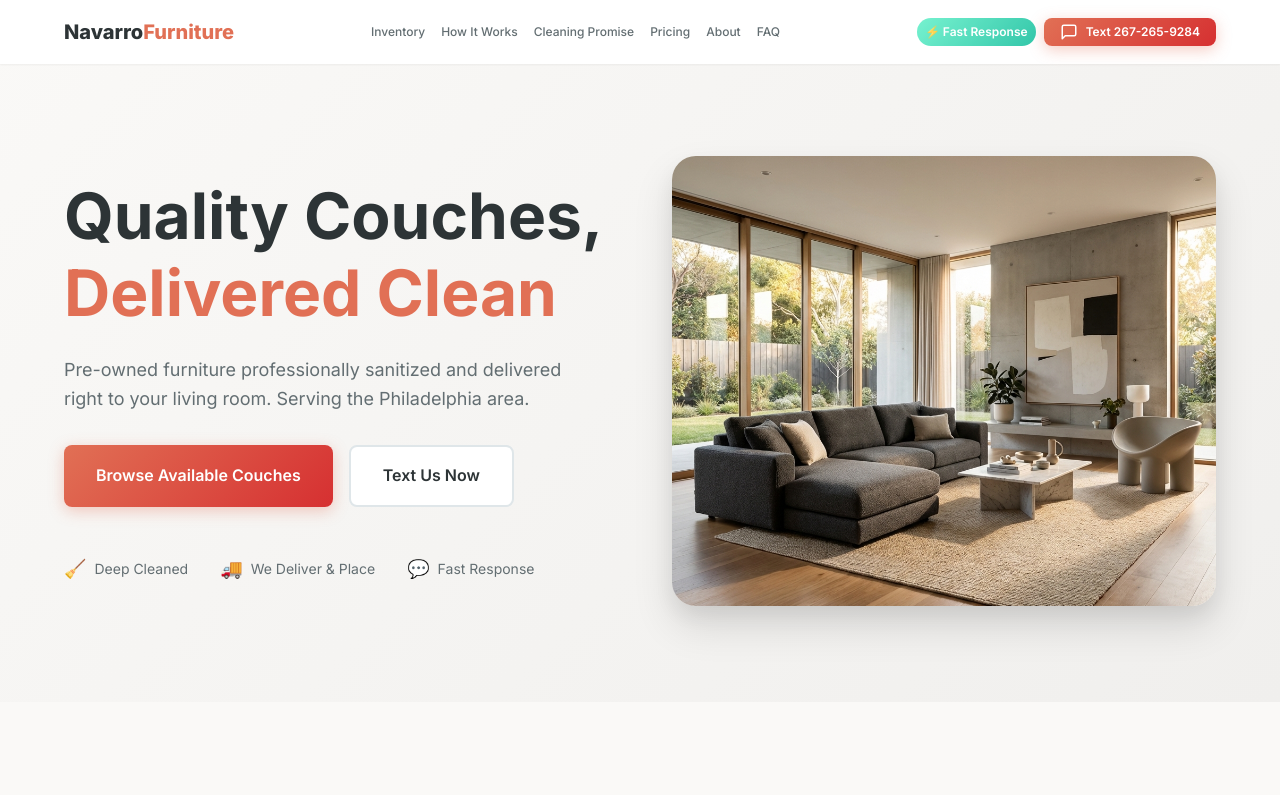
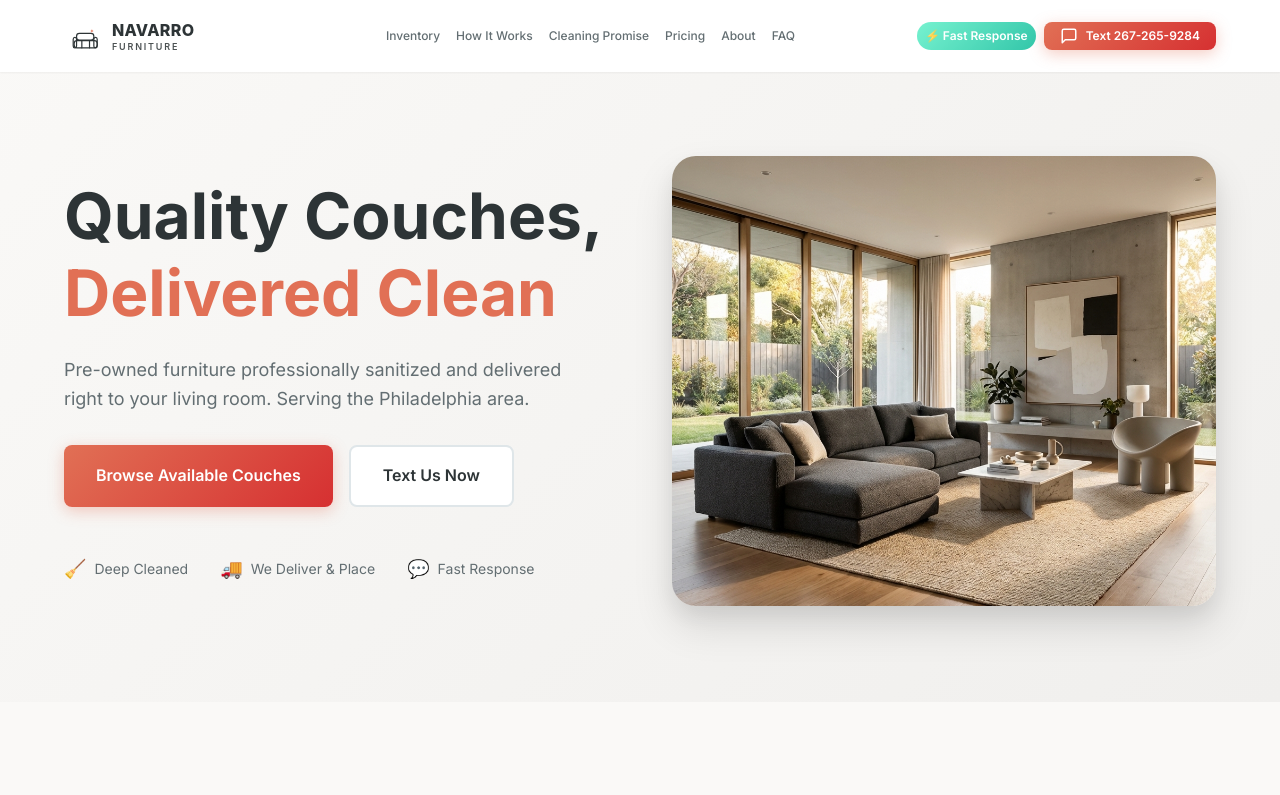
Before and after one commit to KenNavarro730/navarro-furniture, a plain HTML site: page buy.html in a window 1280 px wide. Shown: the top 795 px of the page. Drawn offline with Linux system fonts and the light colour scheme.

Commit message:
Add custom SVG logo with couch icon, sparkle accent, and wordmark

```diff
--- a/buy.html
+++ b/buy.html
@@ -17,7 +17,7 @@
     <!-- Navigation -->
     <nav class="navbar">
         <div class="container nav-container">
-            <a href="/" class="logo">Navarro<span>Furniture</span></a>
+            <a href="/" class="logo"><img src="images/logo-nav.svg" alt="Navarro Furniture" class="logo-img"></a>
 
             <div class="nav-links">
                 <a href="#inventory">Inventory</a>
@@ -461,7 +461,8 @@
         <div class="container">
             <div class="footer-content">
                 <div class="footer-brand">
-                    <a href="/" class="logo">Navarro<span>Furniture</span></a>
+                    <a href="/" class="logo"><img src="images/logo-nav.svg" alt="Navarro Furniture"
+                            class="logo-img"></a>
                     <p>Quality pre-owned couches, professionally cleaned and delivered in the Philadelphia area.</p>
                 </div>
                 <div class="footer-contact">
--- a/styles.css
+++ b/styles.css
@@ -232,9 +232,13 @@ h3 {
 }
 
 .logo {
-    font-size: var(--font-size-xl);
-    font-weight: 800;
-    color: var(--color-primary);
+    display: flex;
+    align-items: center;
+}
+
+.logo-img {
+    height: 40px;
+    width: auto;
 }
 
 .logo span {
```
Also changed, not shown: index.html (+3 -2 lines), pickup.html (+3 -2 lines), images/logo-full.svg (added), images/logo-nav.svg (added).
